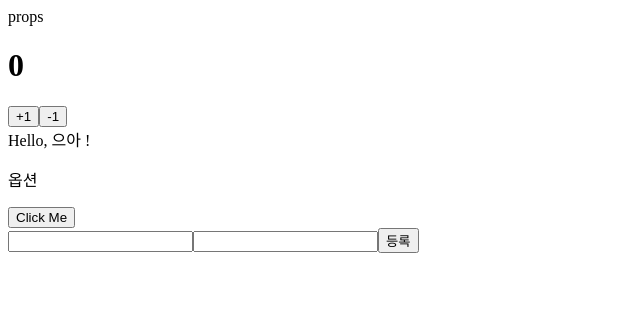
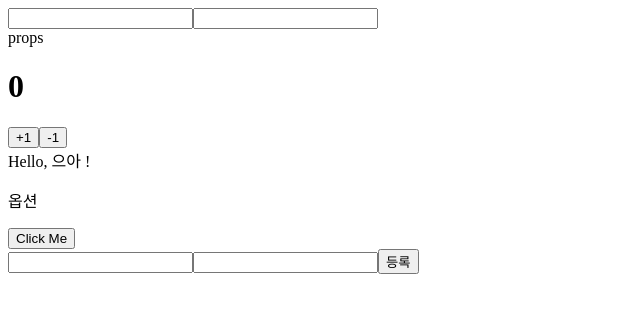
Before and after one commit to MIDUBANG/MIDUBANG-FRONT, a React (Create React App) app: page / in a window 1280 px wide. Shown: the top 312 px of the page, without its empty margins (0-640 px from the left). Built offline with nearby package versions, Linux system fonts and the light colour scheme.

Commit message:
🧪 : useInput 예시 코드

```diff
--- a/src/App.tsx
+++ b/src/App.tsx
@@ -2,6 +2,7 @@ import React, { useState } from "react";
 import Test from "./Test";
 
 import Home from "./pages/Analyze/Home";
+import InputTest from "./InputTest";
 
 const App: React.FC = () => {
   const TestOnClick = () => {
@@ -10,6 +11,7 @@ const App: React.FC = () => {
 
   return (
     <div>
+      <InputTest />
       <Home name="props" onClick={TestOnClick} />
       <Test />
     </div>
--- /dev/null
+++ b/src/InputTest.tsx
@@ -0,0 +1,20 @@
+import React, { useState } from "react";
+import useInput from "./useInput";
+
+const InputTest = () => {
+  const [id, onChangeId] = useInput("");
+  const [password, onChangePassword] = useInput("");
+
+  return (
+    <div>
+      <input name="id" value={id} onChange={(e) => onChangeId(e)} />
+      <input
+        name="password"
+        value={password}
+        onChange={(e) => onChangePassword(e)}
+      />
+    </div>
+  );
+};
+
+export default InputTest;
--- /dev/null
+++ b/src/useInput.tsx
@@ -0,0 +1,18 @@
+import { useState, useCallback, ChangeEvent } from "react";
+
+type UserInputProps = [
+  string,
+  (e: React.ChangeEvent<HTMLInputElement>) => void
+];
+
+const useInput = (initialValue: string): UserInputProps => {
+  const [userFormInput, setUserFormInput] = useState(initialValue);
+
+  const onChangeForm = useCallback((e: React.ChangeEvent<HTMLInputElement>) => {
+    setUserFormInput(e.target.value);
+  }, []);
+
+  return [userFormInput, onChangeForm];
+};
+
+export default useInput;
```
